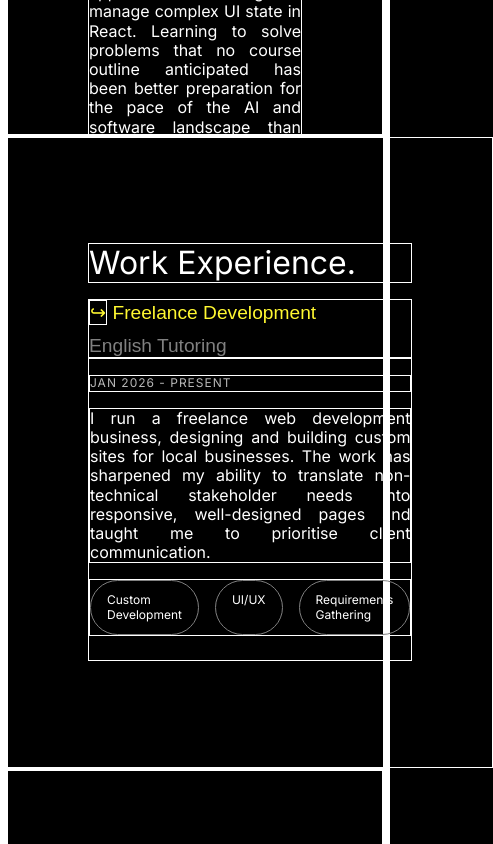
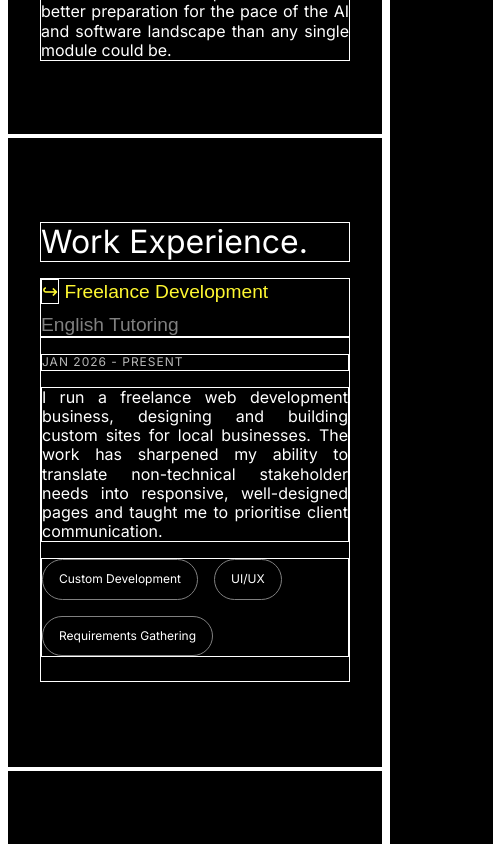
Before and after one commit to keiomarah/portfolio-site, a React (Vite) app: page / in a window 390 px wide. Shown: the part 2780-3624 px from the top of the page, 493 px wide, since content can reach past the window. Built offline with nearby package versions, Linux system fonts and the light colour scheme.

Commit message:
Fix mobile overflow issue

```diff
--- a/src/index.css
+++ b/src/index.css
@@ -19,7 +19,7 @@ body {
   background-color: black;
   color: white;
   font-family: "Inter", apple-system, BlinkMacSystemFont, sans-serif;
-  overflow: hidden;
+  overflow-x: hidden;
 }
 
 /*Page Header*/
@@ -343,6 +343,7 @@ h2 {
   display: flex;
   gap: 1rem;
   margin-bottom: 1.5rem;
+  flex-wrap: wrap;
 }
 
 .skills div {
@@ -790,6 +791,18 @@ footer {
     margin: 1rem;
     width: 100%;
   }
+
+  .footer-links {
+    gap: 2rem;
+  }
+
+  .footer-top {
+    gap: 2rem;
+  }
+
+  .about-card-text {
+    padding: 0 2rem;
+  }
 }
 
 @media screen and (min-width: 728px) and (max-width: 1200px) {
```
